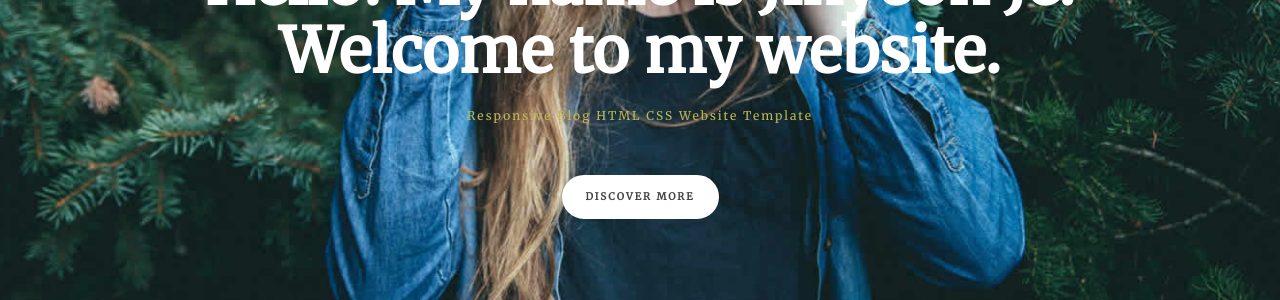
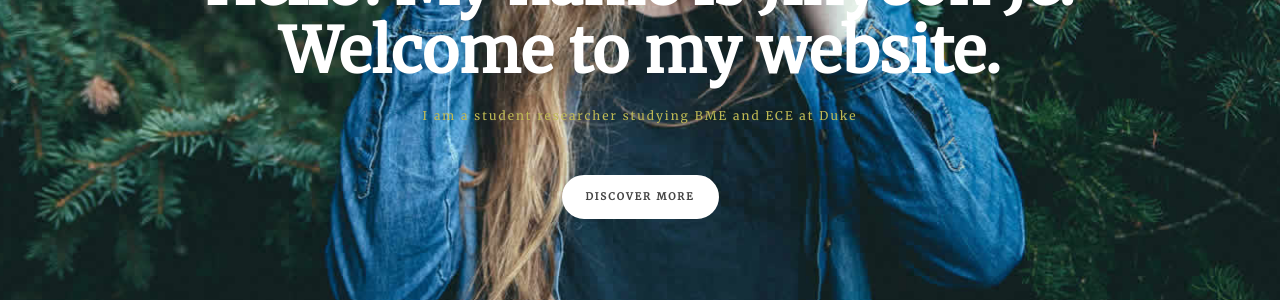
Before and after one commit to rpraka/JihyeonJe.com, a Jekyll site: the page index.html, which Jekyll copies as it is, in a window 1280 px wide and 900 px high, scrolled down 311 px. Shown: the part 152-452 px from the top of the window. Built offline with Jekyll 4.4.1, drawn with Linux system fonts in a browser that asks for light colours.

Commit message:
Update index.html

```diff
--- a/index.html
+++ b/index.html
@@ -71,7 +71,7 @@ http://www.tooplate.com/view/2085-neuron
 
                <div class="col-md-12 col-sm-12">
                     <h1>Hello! My name is Jihyeon Je. Welcome to my website.</h1>
-                    <h4>Responsive Blog HTML CSS Website Template</h4>
+                    <h4>I am a student researcher studying BME and ECE at Duke</h4>
                     <a href="#blog" class="smoothScroll btn btn-default">Discover More</a>
                </div>
 
```
